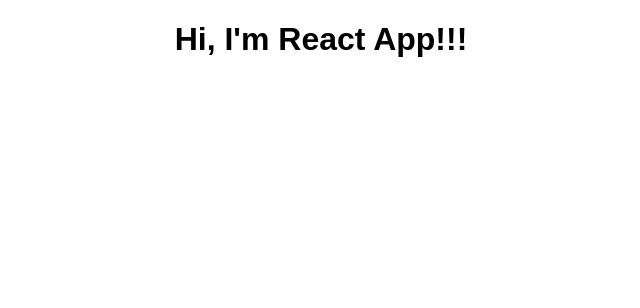
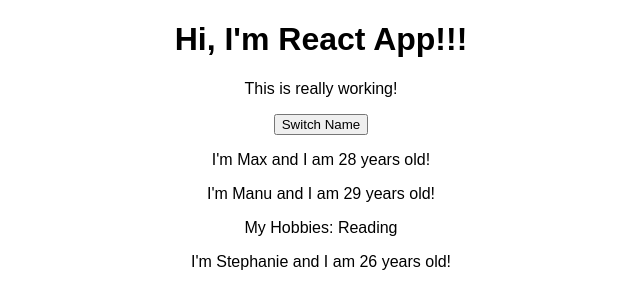
Before and after one commit to lisa761/React-Complete-Guide, a React (Create React App) app: page / in a window 1280 px wide. Shown: the top 308 px of the page, without its empty margins (319-959 px from the left). Built offline with nearby package versions, Linux system fonts and the light colour scheme.

Commit message:
add: props, state, setState

```diff
--- a/src/App.js
+++ b/src/App.js
@@ -1,14 +1,39 @@
 import React, { Component } from 'react';
 import './App.css';
+import Person from './Person/Person'
 
 class App extends Component {
+  state = {
+    persons : [
+      { name: 'Max', age: 28 },
+      { name: 'Manu', age: 29 },
+      { name: 'Stephanie', age: 26 }
+    ],
+    otherState: 'some other value'
+  }
+
+  switchNameHandler = () => {
+    // DON'T DO THIS: this.state.persons[0].name = 'Maximilian';
+    this.setState({
+      persons : [
+        { name: 'Maximilian', age: 28 },
+        { name: 'Manu', age: 29 },
+        { name: 'Stephanie', age: 26 }
+      ]
+    })
+    // takes the object and merges it with the current state
+  }
+
   render() {
     return (
       <div className="App">
         <h1>Hi, I'm React App!!!</h1>
+        <p>This is really working!</p>
+        <button onClick={this.switchNameHandler}>Switch Name</button>
+        <Person name={this.state.persons[0].name} age={this.state.persons[0].age} />
+        <Person name={this.state.persons[1].name} age={this.state.persons[1].age}>My Hobbies: Reading</Person>
+        <Person name={this.state.persons[2].name} age={this.state.persons[2].age} />
       </div>
-      // above jsx transpiles to:
-      // return React.creatElement('div', {className='App', React.createElement('h1', null, 'Hi, I'm a React App!!!)})
     );
   }
 }
--- /dev/null
+++ b/src/Person/Person.js
@@ -0,0 +1,12 @@
+import React from 'react';
+
+const Person = (props) => {
+    return (
+        <div>
+            <p>I'm {props.name} and I am {props.age} years old!</p>
+            <p>{props.children}</p>
+        </div>
+    )
+}
+
+export default Person;
```
